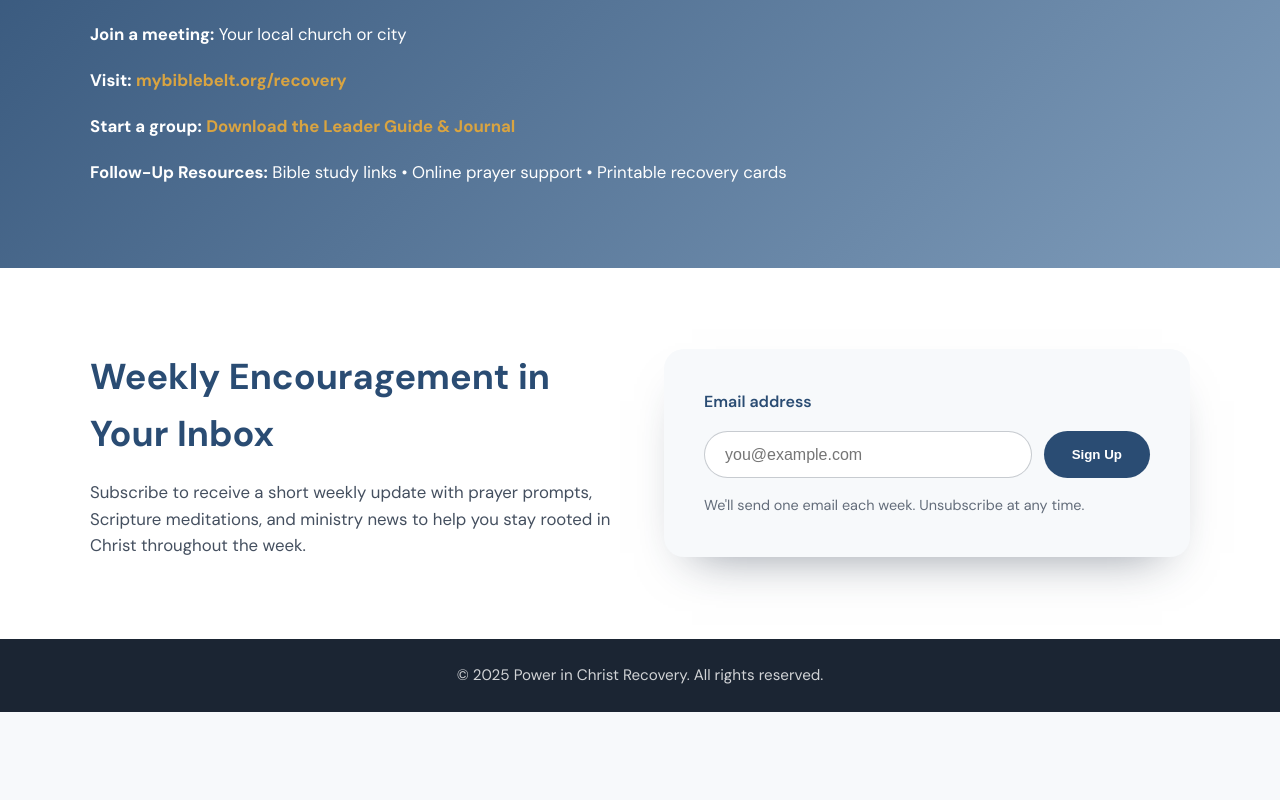
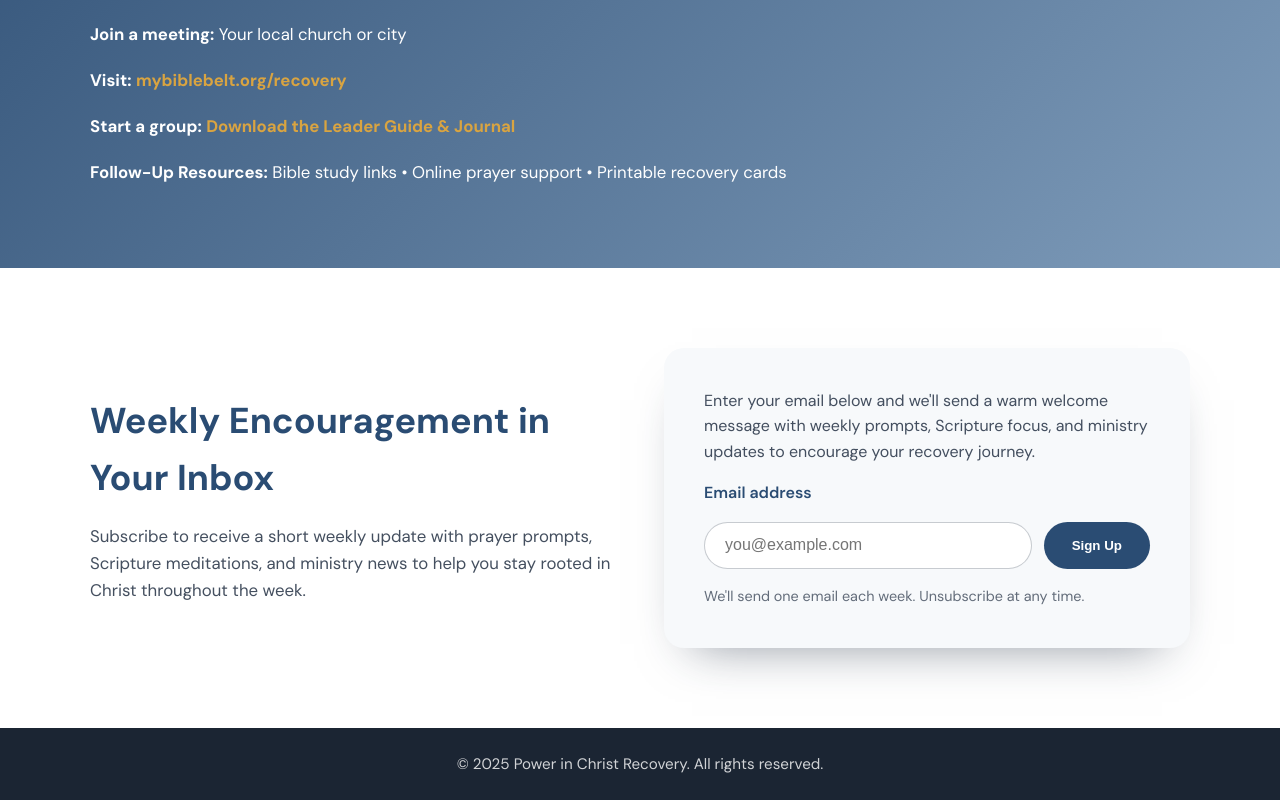
Before and after one commit to jdmarlow86/powerinchristrecovery, a plain HTML site: page index.html in a window 1280 px wide. Shown: the part 2751-3551 px from the top of the page. Before the commit the page ends 3463 px from the top, so only its background shows below. Drawn offline with Linux system fonts and the light colour scheme.

Commit message:
Add introductory text to newsletter signup

```diff
--- a/index.html
+++ b/index.html
@@ -180,6 +180,10 @@
           </p>
         </div>
         <form class="newsletter__form" data-newsletter-form>
+          <p class="newsletter__intro">
+            Enter your email below and we'll send a warm welcome message with weekly prompts, Scripture focus, and ministry
+            updates to encourage your recovery journey.
+          </p>
           <label class="newsletter__label" for="newsletter-email">Email address</label>
           <div class="newsletter__field">
             <input
--- a/styles.css
+++ b/styles.css
@@ -365,6 +365,11 @@ img {
   gap: 1rem;
 }
 
+.newsletter__intro {
+  font-size: 1rem;
+  color: rgba(35, 48, 67, 0.85);
+}
+
 .newsletter__label {
   font-weight: 600;
   color: var(--color-primary);
```
